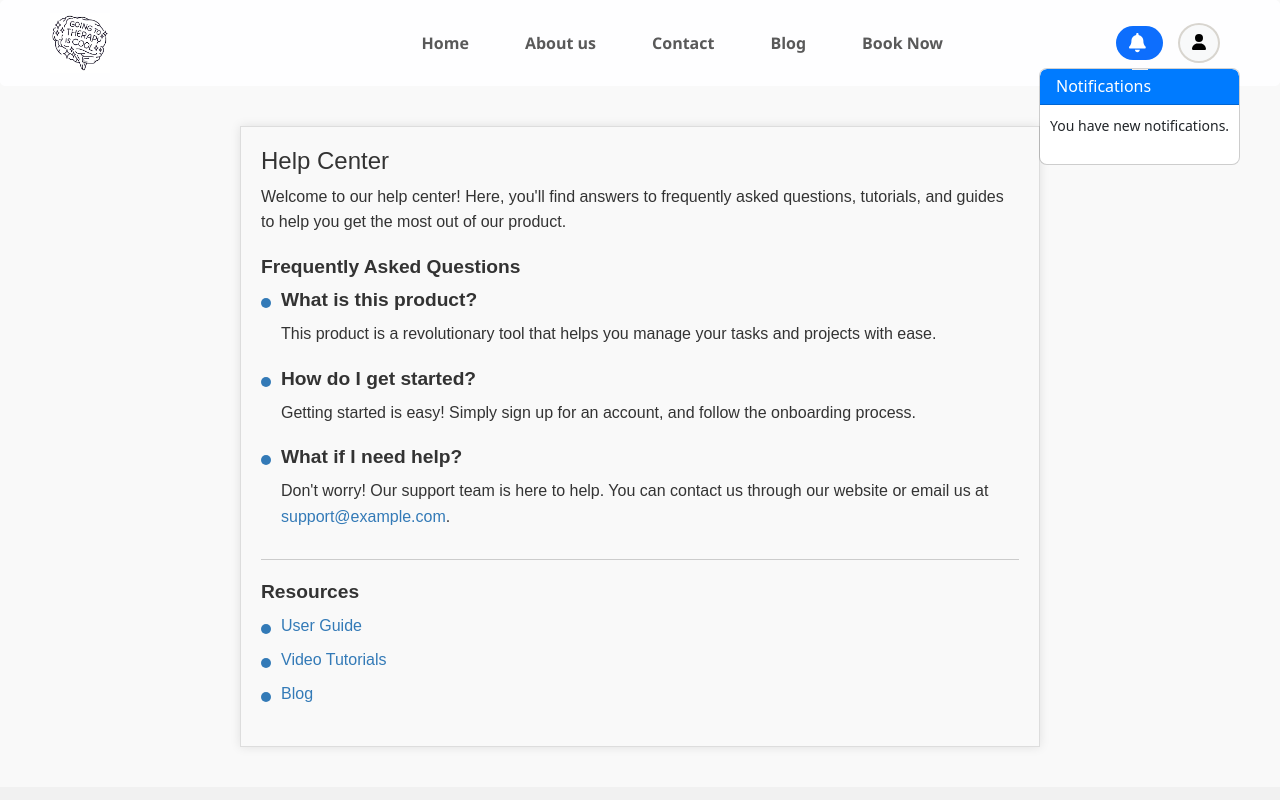
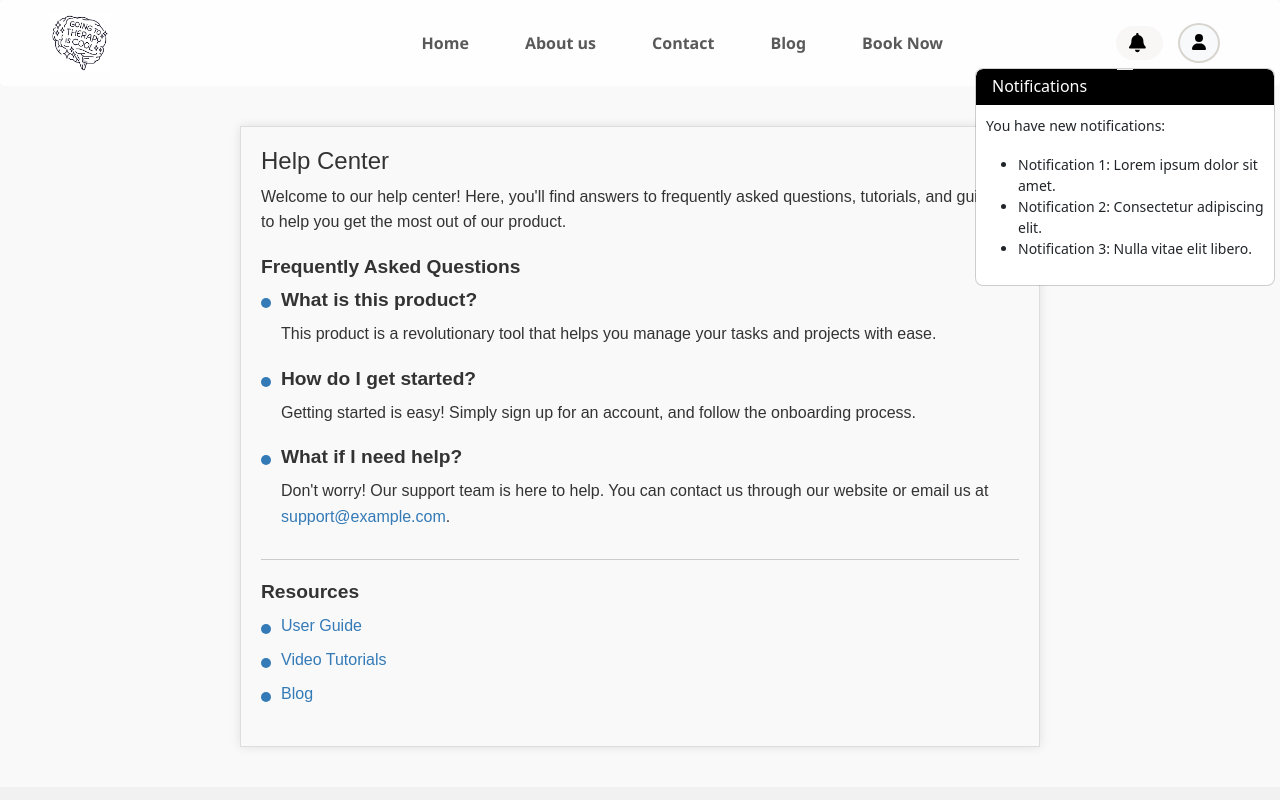
Before and after one commit to prathameshkhandare/Connectcounsellor, a React (Vite) app in the folder Client/: page /Help in a window 1280 px wide. Both pictures are taken after a click on the element 1139 px from the left and 43 px from the top of the page. Shown: the top 800 px of the page. Built offline with nearby package versions, Linux system fonts and the light colour scheme; no server answers.

Commit message:
updated customNavbar  and app.css

```diff
--- a/Client/src/App.css
+++ b/Client/src/App.css
@@ -1,14 +1,14 @@
-/* Notification Badge */
 .notification-badge {
   cursor: pointer;
   margin-right: 15px;
   font-size: 1.2rem;
+  background-color: rgb(249, 246, 246) !important;
 }
 
 .notification-badge svg {
   margin-right: 5px;
+  color: white;
 }
-
 /* Popover */
 .notifications-popover {
   max-width: 300px; /* Adjust width */
--- a/Client/src/Components/CustomNavbar.jsx
+++ b/Client/src/Components/CustomNavbar.jsx
@@ -56,13 +56,19 @@ function CustomNavbar() {
 
   const popover = (
     <Popover id="popover-notifications" className="notifications-popover">
-      <Popover.Header as="h3">Notifications</Popover.Header>
-      <Popover.Body>
-        <p>You have new notifications.</p>
-        {/* Add your notification content here */}
+      <Popover.Header as="h3" style={{ backgroundColor: 'black', color: 'white' }}>Notifications</Popover.Header>
+      <Popover.Body style={{ maxHeight: '500px', overflowY: 'auto' }}>
+        <p>You have new notifications:</p>
+        <ul>
+          <li>Notification 1: Lorem ipsum dolor sit amet.</li>
+          <li>Notification 2: Consectetur adipiscing elit.</li>
+          <li>Notification 3: Nulla vitae elit libero.</li>
+        </ul>
       </Popover.Body>
     </Popover>
   );
+
+
 
   return (
     <>
@@ -94,8 +100,8 @@ function CustomNavbar() {
             rootClose
             trigger="click"
           >
-            <Badge pill variant="primary" className="notification-badge" onClick={handleNotificationsClick}>
-              <FontAwesomeIcon icon={faBell} /> {/* Example notification count */}
+            <Badge pill className="notification-badge" onClick={handleNotificationsClick}>
+              <FontAwesomeIcon icon={faBell} style={{ color: 'black' }} /> {/* Example notification count */}
             </Badge>
           </OverlayTrigger>
 
```
